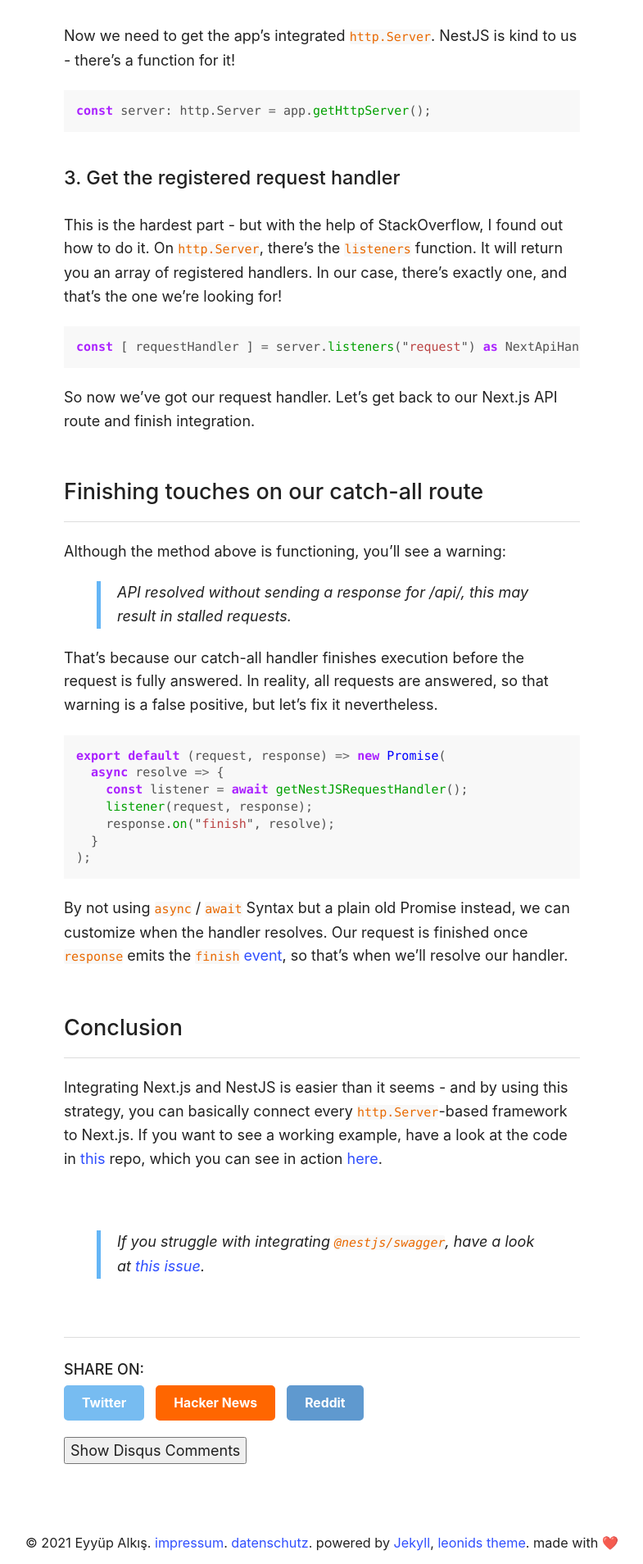
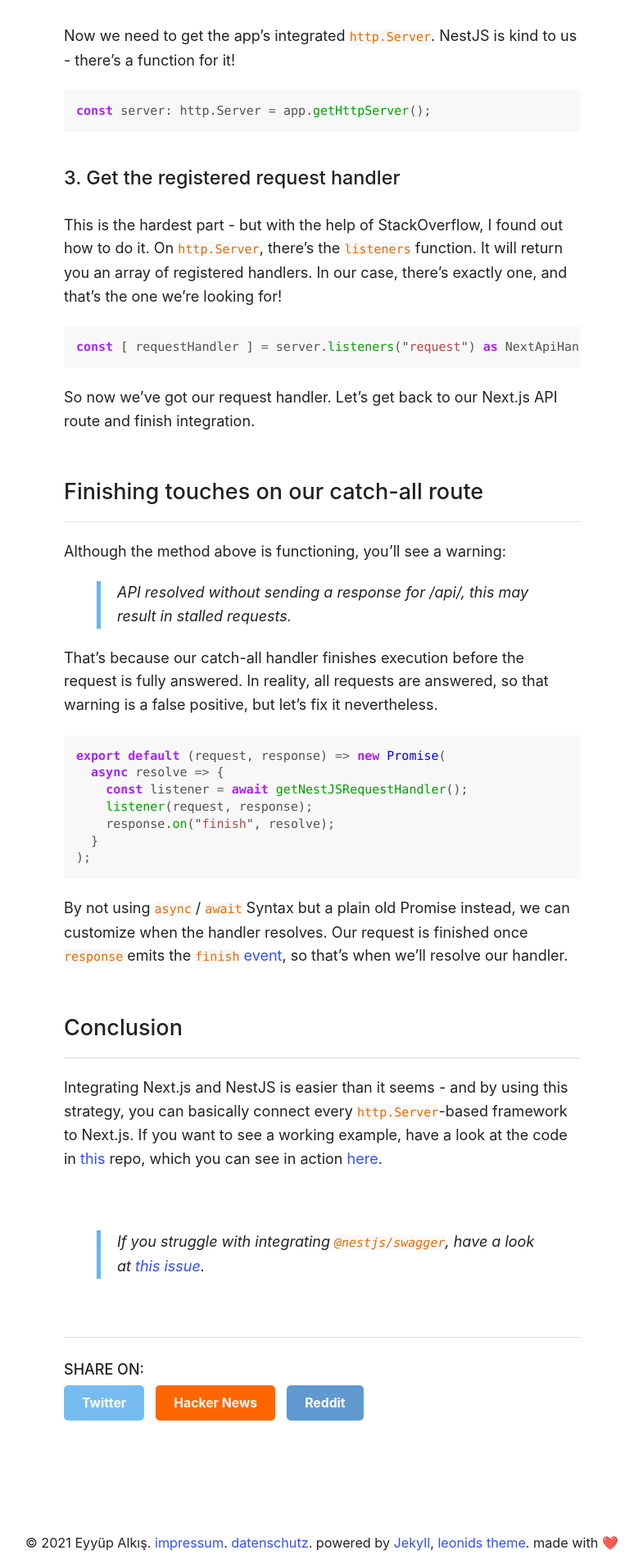
Before and after one commit to EyyupAlkis/About, a Jekyll site: the page built from _posts/2020-04-10-Integrating-NextJS-with-NestJS.md, in a window 1280 px wide. Shown: the part 2108-4016 px from the top of the page at 82% size, without its empty margins (407-1192 px from the left). Built offline with Jekyll 4.4.1, drawn with Linux system fonts in a browser that asks for light colours; some of the changed lines change nothing that is shown.

Commit message:
config modified

```diff
--- a/_config.yml
+++ b/_config.yml
@@ -6,7 +6,7 @@
 title: Eyyüp Alkış
 email: alkis.eyyup@gmail.com
 description: Simon's Blog & Portfolio
-url: https://simonknott.de
+url: https://eyyupalkis.github.io/About
 logo: /img/logo.svg
 lang: en
 keywords: ["Programming", "Software Developing", "Java", "JavaScript", "OrbiTeam", "React", "React Native", "Typescript", "Docker", "Student"]
@@ -79,7 +79,7 @@
   avatar: profile.jpg
   job: "Mobile Developer - Android Native & Flutter"
   email: alkis.eyyup@gmail.com
-  disqus-shortname: simonknott
+  #disqus-shortname: simonknott
   twitter: rathi246
   facebook: #username
   google:
```
